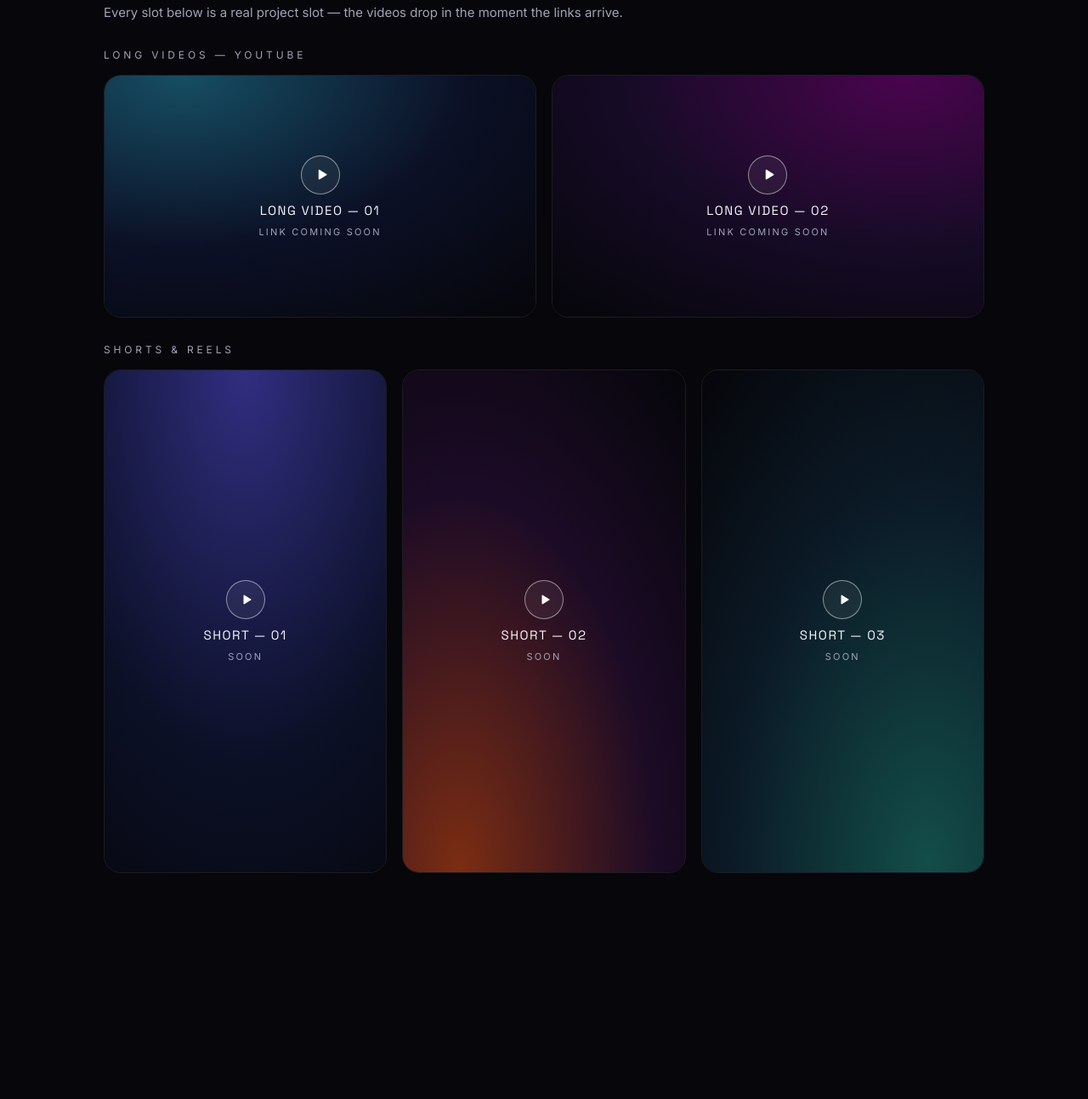
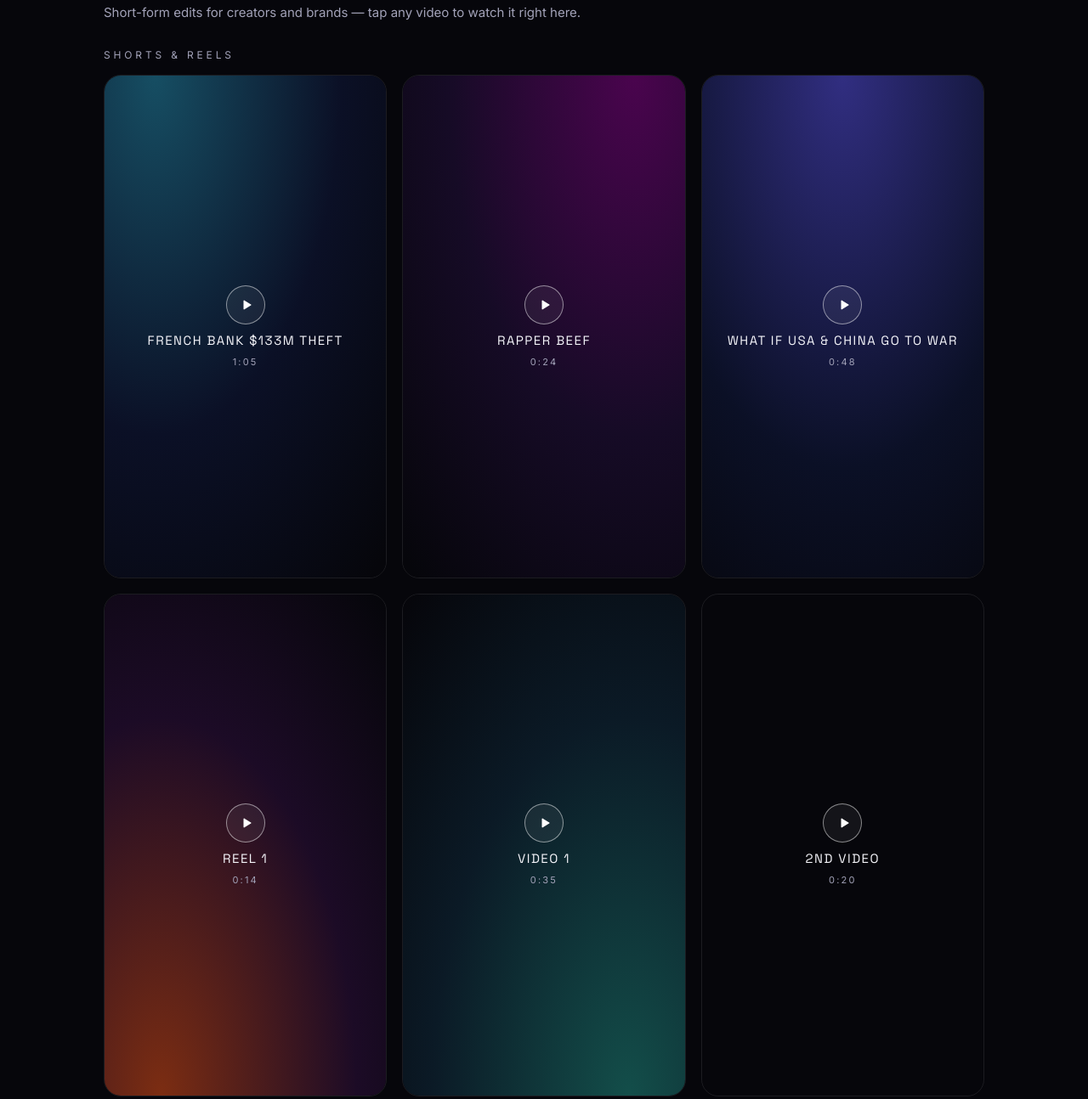
Before and after one commit to Rio90909/portfolio, a plain HTML site: page index.html in a window 1280 px wide. Shown: the part 1403-2697 px from the top of the page at 85% size. Drawn offline with Linux system fonts and the light colour scheme.

Commit message:
Iman's real videos wired in: 7 shorts gallery with his titles, hero relabeled Featured Edit, Long Videos section removed (he has none)

```diff
--- a/index.html
+++ b/index.html
@@ -277,9 +277,9 @@
         <polygon points="50,252 150,178 150,384" fill="url(#fA)" stroke="rgba(255,255,255,.35)" stroke-width="1.2"/>
       </svg>
       <div class="sheen"></div>
-      <div class="reel-frame" data-soon="Showreel" data-video="https://drive.google.com/file/d/18nVy80YC9QuX3QgPjy7fSoz6PovIVicH/preview" role="button" tabindex="0" aria-label="Play showreel">
+      <div class="reel-frame" data-soon="Featured edit" data-video="https://drive.google.com/file/d/18nVy80YC9QuX3QgPjy7fSoz6PovIVicH/preview" role="button" tabindex="0" aria-label="Play featured edit">
         <div class="play-btn"><svg width="17" height="17" viewBox="0 0 24 24" fill="#fff"><path d="M6 3.8v16.4c0 .9 1 1.5 1.8 1L21 13a1.2 1.2 0 0 0 0-2L7.8 2.9C7 2.4 6 2.9 6 3.8z"/></svg></div>
-        <div class="reel-label">Showreel</div>
+        <div class="reel-label">Featured Edit</div>
         <div class="soon-chip">Tap to play</div>
       </div>
     </div>
@@ -305,52 +305,64 @@
 
   <section id="work">
     <div class="sec-head reveal"><h2>Selected Work</h2><div class="rule"></div></div>
-    <p class="sec-sub reveal">Every slot below is a real project slot — the videos drop in the moment the links arrive.</p>
-
-    <div class="group-label reveal">Long Videos — YouTube</div>
-    <div class="grid-long">
-      <div class="vcard long reveal" data-soon="Long video 1" role="button" tabindex="0">
-        <div class="poster p1"></div>
-        <div class="inner">
-          <div class="play-btn"><svg width="15" height="15" viewBox="0 0 24 24" fill="#fff"><path d="M6 3.8v16.4c0 .9 1 1.5 1.8 1L21 13a1.2 1.2 0 0 0 0-2L7.8 2.9C7 2.4 6 2.9 6 3.8z"/></svg></div>
-          <div class="vtitle">LONG VIDEO — 01</div>
-          <div class="vmeta">Link coming soon</div>
-        </div>
-      </div>
-      <div class="vcard long reveal" data-soon="Long video 2" role="button" tabindex="0">
-        <div class="poster p2"></div>
-        <div class="inner">
-          <div class="play-btn"><svg width="15" height="15" viewBox="0 0 24 24" fill="#fff"><path d="M6 3.8v16.4c0 .9 1 1.5 1.8 1L21 13a1.2 1.2 0 0 0 0-2L7.8 2.9C7 2.4 6 2.9 6 3.8z"/></svg></div>
-          <div class="vtitle">LONG VIDEO — 02</div>
-          <div class="vmeta">Link coming soon</div>
-        </div>
-      </div>
-    </div>
+    <p class="sec-sub reveal">Short-form edits for creators and brands — tap any video to watch it right here.</p>
 
     <div class="group-label reveal">Shorts &amp; Reels</div>
     <div class="grid-shorts">
-      <div class="vcard short reveal" data-soon="Short 1" role="button" tabindex="0">
+      <div class="vcard short reveal" data-soon="French Bank $133M Theft" data-video="https://drive.google.com/file/d/1phRFi0HZssTOL4wk5Yyx6l6Yh4ASXiHi/preview" role="button" tabindex="0">
+        <div class="poster p1"></div>
+        <div class="inner">
+          <div class="play-btn"><svg width="14" height="14" viewBox="0 0 24 24" fill="#fff"><path d="M6 3.8v16.4c0 .9 1 1.5 1.8 1L21 13a1.2 1.2 0 0 0 0-2L7.8 2.9C7 2.4 6 2.9 6 3.8z"/></svg></div>
+          <div class="vtitle">FRENCH BANK $133M THEFT</div>
+          <div class="vmeta">1:05</div>
+        </div>
+      </div>
+      <div class="vcard short reveal" data-soon="Rapper Beef" data-video="https://drive.google.com/file/d/1t4lSbVg7zmEeR183n-tfgcOjVytdH2ak/preview" role="button" tabindex="0">
+        <div class="poster p2"></div>
+        <div class="inner">
+          <div class="play-btn"><svg width="14" height="14" viewBox="0 0 24 24" fill="#fff"><path d="M6 3.8v16.4c0 .9 1 1.5 1.8 1L21 13a1.2 1.2 0 0 0 0-2L7.8 2.9C7 2.4 6 2.9 6 3.8z"/></svg></div>
+          <div class="vtitle">RAPPER BEEF</div>
+          <div class="vmeta">0:24</div>
+        </div>
+      </div>
+      <div class="vcard short reveal" data-soon="What If USA & China Go to War" data-video="https://drive.google.com/file/d/1tAbrb_Sc6kF6gEwV4AqhhgODUgkeqcxU/preview" role="button" tabindex="0">
         <div class="poster p3"></div>
         <div class="inner">
           <div class="play-btn"><svg width="14" height="14" viewBox="0 0 24 24" fill="#fff"><path d="M6 3.8v16.4c0 .9 1 1.5 1.8 1L21 13a1.2 1.2 0 0 0 0-2L7.8 2.9C7 2.4 6 2.9 6 3.8z"/></svg></div>
-          <div class="vtitle">SHORT — 01</div>
-          <div class="vmeta">Soon</div>
+          <div class="vtitle">WHAT IF USA & CHINA GO TO WAR</div>
+          <div class="vmeta">0:48</div>
         </div>
       </div>
-      <div class="vcard short reveal" data-soon="Short 2" role="button" tabindex="0">
+      <div class="vcard short reveal" data-soon="Reel 1" data-video="https://drive.google.com/file/d/10XuxMQ6c8aeibaHeE2g-7SaBonR0i7kp/preview" role="button" tabindex="0">
         <div class="poster p4"></div>
         <div class="inner">
           <div class="play-btn"><svg width="14" height="14" viewBox="0 0 24 24" fill="#fff"><path d="M6 3.8v16.4c0 .9 1 1.5 1.8 1L21 13a1.2 1.2 0 0 0 0-2L7.8 2.9C7 2.4 6 2.9 6 3.8z"/></svg></div>
-          <div class="vtitle">SHORT — 02</div>
-          <div class="vmeta">Soon</div>
+          <div class="vtitle">REEL 1</div>
+          <div class="vmeta">0:14</div>
         </div>
       </div>
-      <div class="vcard short reveal" data-soon="Short 3" role="button" tabindex="0">
+      <div class="vcard short reveal" data-soon="Video 1" data-video="https://drive.google.com/file/d/18T2B_mRlJr-IN-VUUxvvvHTxQbyKk2Rk/preview" role="button" tabindex="0">
         <div class="poster p5"></div>
         <div class="inner">
           <div class="play-btn"><svg width="14" height="14" viewBox="0 0 24 24" fill="#fff"><path d="M6 3.8v16.4c0 .9 1 1.5 1.8 1L21 13a1.2 1.2 0 0 0 0-2L7.8 2.9C7 2.4 6 2.9 6 3.8z"/></svg></div>
-          <div class="vtitle">SHORT — 03</div>
-          <div class="vmeta">Soon</div>
+          <div class="vtitle">VIDEO 1</div>
+          <div class="vmeta">0:35</div>
+        </div>
+      </div>
+      <div class="vcard short reveal" data-soon="2nd Video" data-video="https://drive.google.com/file/d/1YKiDwc0_fUy0dxSJ0trnFMYpCgcZzVZL/preview" role="button" tabindex="0">
+        <div class="poster p6"></div>
+        <div class="inner">
+          <div class="play-btn"><svg width="14" height="14" viewBox="0 0 24 24" fill="#fff"><path d="M6 3.8v16.4c0 .9 1 1.5 1.8 1L21 13a1.2 1.2 0 0 0 0-2L7.8 2.9C7 2.4 6 2.9 6 3.8z"/></svg></div>
+          <div class="vtitle">2ND VIDEO</div>
+          <div class="vmeta">0:20</div>
+        </div>
+      </div>
+      <div class="vcard short reveal" data-soon="Reel 33" data-video="https://drive.google.com/file/d/1YOP9S3pPn4RBOYx1gHmtEKVr8vt_2CfQ/preview" role="button" tabindex="0">
+        <div class="poster p1"></div>
+        <div class="inner">
+          <div class="play-btn"><svg width="14" height="14" viewBox="0 0 24 24" fill="#fff"><path d="M6 3.8v16.4c0 .9 1 1.5 1.8 1L21 13a1.2 1.2 0 0 0 0-2L7.8 2.9C7 2.4 6 2.9 6 3.8z"/></svg></div>
+          <div class="vtitle">REEL 33</div>
+          <div class="vmeta">0:21</div>
         </div>
       </div>
     </div>
@@ -445,7 +457,7 @@
     <div class="lb-screen" id="lbScreen">
       <button class="lb-close" id="lbClose" aria-label="Close">&#10005;</button>
       <div class="play-btn"><svg width="17" height="17" viewBox="0 0 24 24" fill="#fff"><path d="M6 3.8v16.4c0 .9 1 1.5 1.8 1L21 13a1.2 1.2 0 0 0 0-2L7.8 2.9C7 2.4 6 2.9 6 3.8z"/></svg></div>
-      <div class="lb-title" id="lbTitle">SHOWREEL</div>
+      <div class="lb-title" id="lbTitle">FEATURED EDIT</div>
       <div class="soon-chip">Video coming soon</div>
       <p class="lb-note">This is a live project slot. The moment the video link arrives, it plays right here.</p>
     </div>
```
